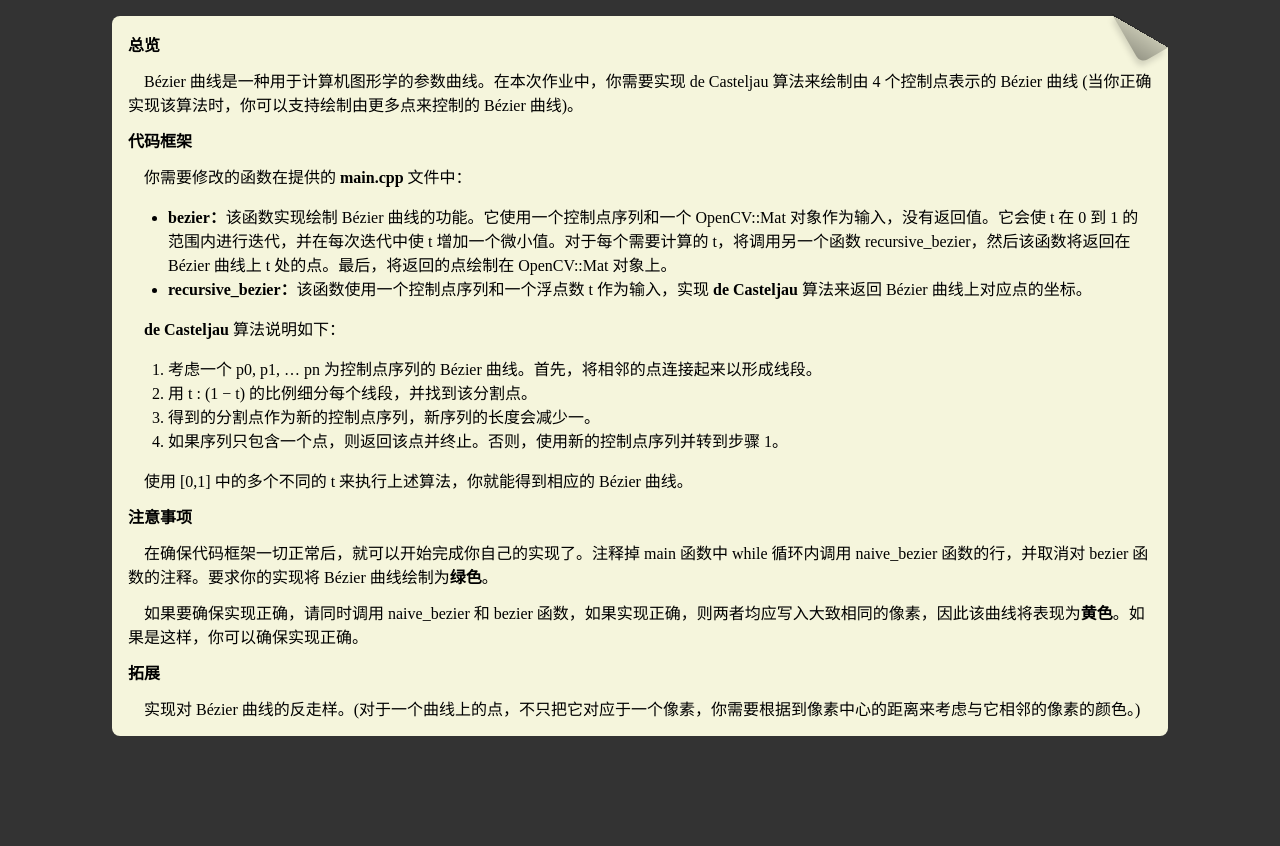
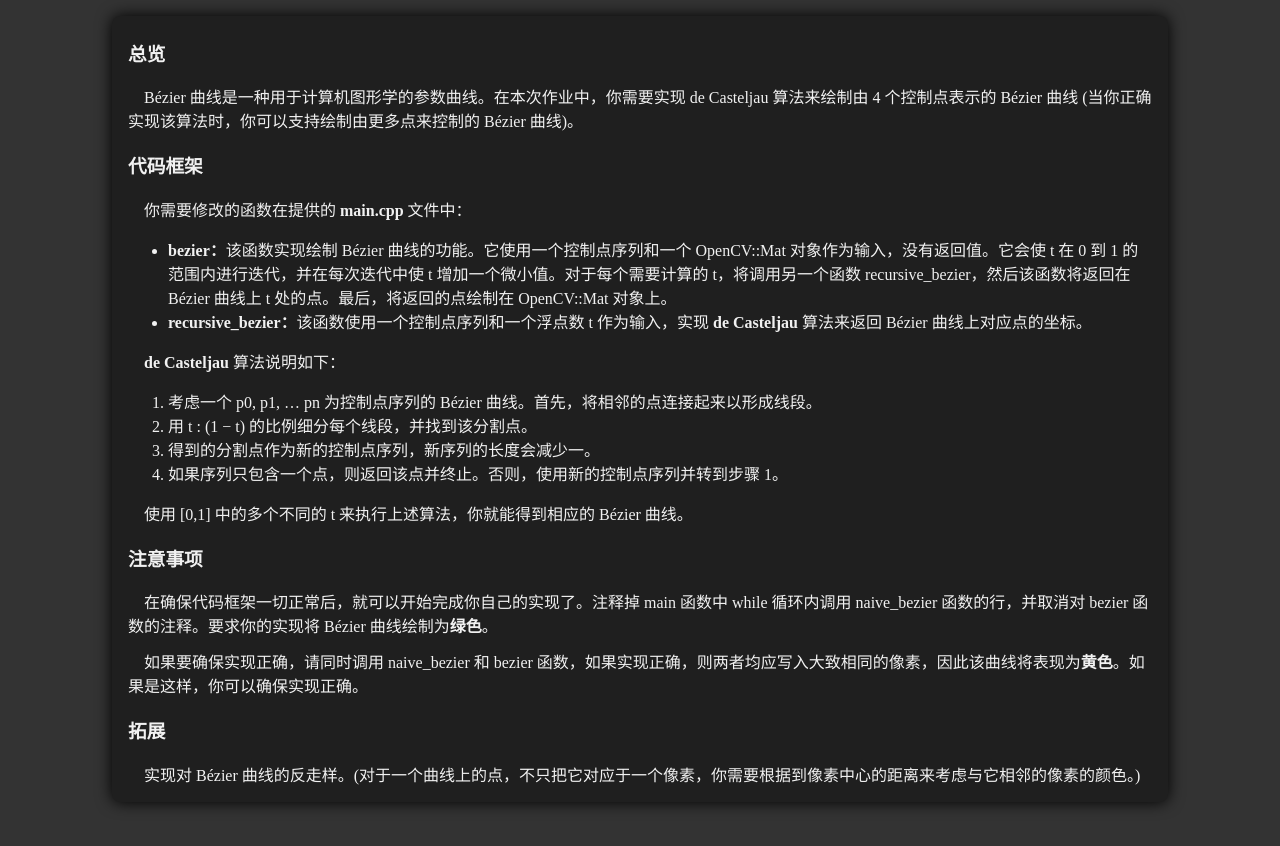
Before and after one commit to Junhong-Chen/games101-works-js, a website: page 4/index.html in a window 1280 px wide. Shown: the top 846 px of the page. Drawn offline with Linux system fonts and the light colour scheme; a script that the page names is missing.

Commit message:
🎈 perf: adjust page layout

```diff
--- a/4/index.html
+++ b/4/index.html
@@ -11,10 +11,10 @@
 
 <body>
   <article>
-    <h4>总览</h4>
+    <h3>总览</h3>
     <p>Bézier 曲线是一种用于计算机图形学的参数曲线。在本次作业中，你需要实现 de Casteljau 算法来绘制由 4 个控制点表示的 Bézier 曲线 (当你正确实现该算法时，你可以支持绘制由更多点来控制的 Bézier
       曲线)。</p>
-    <h4>代码框架</h4>
+    <h3>代码框架</h3>
     <p>你需要修改的函数在提供的 <strong>main.cpp</strong> 文件中：</p>
     <ul>
       <li>
@@ -45,11 +45,11 @@
     </ol>
     </p>
     <p>使用 [0,1] 中的多个不同的 t 来执行上述算法，你就能得到相应的 Bézier 曲线。</p>
-    <h4>注意事项</h4>
+    <h3>注意事项</h3>
     <p>在确保代码框架一切正常后，就可以开始完成你自己的实现了。注释掉 main 函数中 while 循环内调用 naive_bezier 函数的行，并取消对 bezier 函数的注释。要求你的实现将 Bézier
       曲线绘制为<strong>绿色</strong>。</p>
     <p>如果要确保实现正确，请同时调用 naive_bezier 和 bezier 函数，如果实现正确，则两者均应写入大致相同的像素，因此该曲线将表现为<strong>黄色</strong>。如果是这样，你可以确保实现正确。</p>
-    <h4>拓展</h4>
+    <h3>拓展</h3>
     <p>实现对 Bézier 曲线的反走样。(对于一个曲线上的点，不只把它对应于一个像素，你需要根据到像素中心的距离来考虑与它相邻的像素的颜色。)</p>
   </article>
   <canvas id="canvas-el" width="700" height="700"></canvas>
--- a/7/index.js
+++ b/7/index.js
@@ -105,6 +105,7 @@ function render(spp = guiParams.spp) {
 scene.buildBVH({ splitMethod: BVHAccel.SplitMethod.SAH })
 
 btn = gui.add(guiParams, 'render')
+gui.add(guiParams, 'spp', 1, 1024, 1)
 gui.add(guiParams, 'material', Material.TYPE).onFinishChange(material => {
   red.type = material
   green.type = material
@@ -122,4 +123,3 @@ gui.add(guiParams, 'material', Material.TYPE).onFinishChange(material => {
     imgEl.src = `/images/cornellbox-${material.toLowerCase()}.png`
   }
 })
-gui.add(guiParams, 'spp', 1, 1024, 1)
--- a/7/material.js
+++ b/7/material.js
@@ -77,7 +77,7 @@ export default class Material {
     this.specularExponent = specularExponent
     this.roughness = roughness
     this.metalness = metalness
-    this.a2 = this.roughness * this.roughness
+    this.a2 = roughness * roughness
   }
 
   /**
--- a/7/renderer.js
+++ b/7/renderer.js
@@ -69,7 +69,7 @@ export default class Renderer {
    * @param {number} progress - The current progress, between 0 and 1.
    */
   updateProgress(progress) {
-    console.log(`Progress: %c${(progress * 100).toFixed(2)}%`, 'color:dodgerblue')
+    console.log(`%c${(progress * 100).toFixed(2)}%`, 'color:dodgerblue')
   }
 
   /**
--- a/public/css/style.css
+++ b/public/css/style.css
@@ -11,24 +11,13 @@ body {
 }
 article {
   position: relative;
-  width: 1024px;
+  width: 64em;
   padding: .25em 1em;
   margin-bottom: 1em;
   border-radius: .5em;
-  background: linear-gradient(-150deg, transparent 1.7em, beige 0);
-}
-article::before {
-  content: '';
-  position: absolute;
-  top: 0;
-  right: 0;
-  background: linear-gradient(to left bottom, transparent 50%, hsla(0, 0%, 0%, .2) 0, hsla(0, 0%, 0%, .4)) 100% 0 no-repeat;
-  width: 2em;
-  height: 3.6em;
-  transform: translateY(-1.66em) rotate(-30deg);
-  transform-origin: bottom right;
-  border-bottom-left-radius: inherit;
-  box-shadow: -.3em .3em .4em -.1em hsla(0, 0%, 0%, .15);
+  box-shadow: 0 0 16px 0 black;
+  background: #1f1f1f;
+  color: #f1f1f1;
 }
 article>p, article>h4 {
   margin: .75em 0;
```
Also changed, not shown: 0/index.html (+2 -2 lines), 1/index.html (+3 -3 lines), 2/index.html (+3 -3 lines), 3/index.html (+3 -3 lines), 5/index.html (+2 -2 lines), 6/index.html (+3 -3 lines), 7/index.html (+5 -5 lines).
